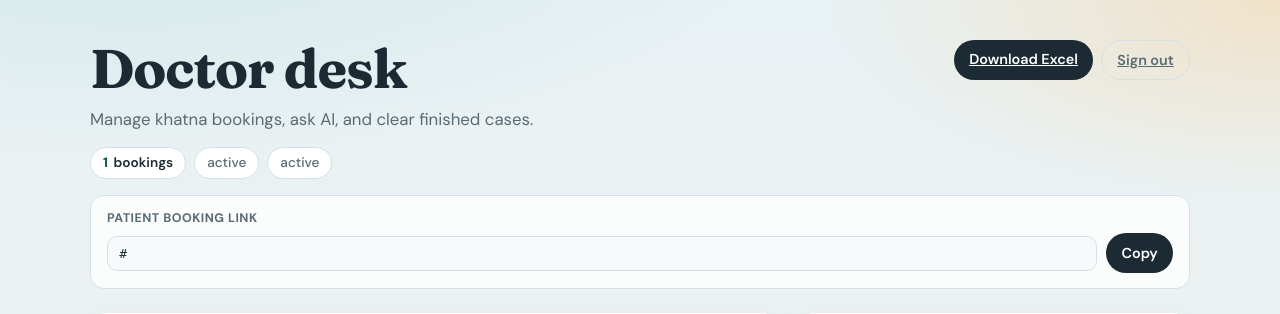
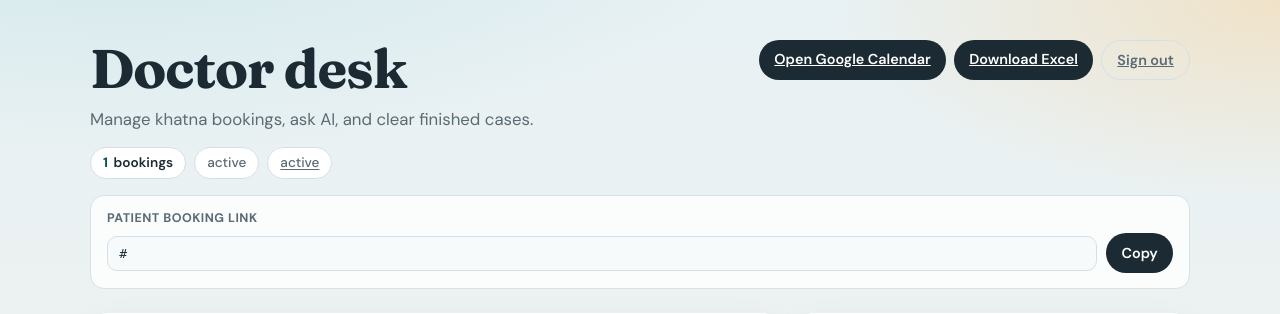
Before and after one commit to Pcdesai11/appointment-app, a Flask app: template templates/doctor.html in a window 1280 px wide. Shown: the top 314 px of the page. Run offline with Flask 3, Linux system fonts and the light colour scheme; the template is opened without the code that fills it: most values are stand-ins (such as "Sample title", 1, 10 or a date in 2020).

Commit message:
Add Google Calendar link on the doctor desk.
Co-authored-by: Cursor <cursoragent@cursor.com>

```diff
--- a/app.py
+++ b/app.py
@@ -860,6 +860,16 @@ def doctor_password() -> str:
     return os.getenv("DOCTOR_PASSWORD", "doctor123").strip() or "doctor123"
 
 
+def google_calendar_link() -> str:
+    """Open Google Calendar; deep-link to configured calendar when possible."""
+    from urllib.parse import quote
+
+    cal_id = os.getenv("GOOGLE_CALENDAR_ID", "").strip()
+    if cal_id:
+        return f"https://calendar.google.com/calendar/u/0/r?cid={quote(cal_id)}"
+    return "https://calendar.google.com/calendar/"
+
+
 def doctor_logged_in() -> bool:
     from flask import session
 
@@ -1123,6 +1133,7 @@ def doctor_dashboard():
         excel_path=storage_label(),
         ai_status=ai_status,
         calendar_status=calendar_status,
+        calendar_link=google_calendar_link(),
         patient_link=url_for("patient_form", _external=True),
         time_labels=TIME_LABELS,
     )
--- a/static/style.css
+++ b/static/style.css
@@ -612,6 +612,16 @@ tr:last-child td {
   font-weight: 500;
 }
 
+.stat-chip-link {
+  color: inherit;
+  text-decoration: underline;
+  text-underline-offset: 0.15em;
+}
+
+.stat-chip-link:hover {
+  color: var(--accent-dark);
+}
+
 .share-box {
   margin-top: 1rem;
   padding: 0.9rem 1rem;
--- a/templates/doctor.html
+++ b/templates/doctor.html
@@ -19,6 +19,7 @@
           <p class="tagline">Manage khatna bookings, ask AI, and clear finished cases.</p>
         </div>
         <div class="doctor-header-actions">
+          <a class="btn btn-secondary btn-compact" href="{{ calendar_link }}" target="_blank" rel="noopener noreferrer">Open Google Calendar</a>
           <a class="btn btn-secondary btn-compact" href="{{ url_for('download_excel') }}">Download Excel</a>
           <a class="btn btn-ghost btn-compact" href="{{ url_for('doctor_logout') }}">Sign out</a>
         </div>
@@ -27,7 +28,9 @@
       <div class="doctor-stats">
         <div class="stat-chip"><span>{{ booking_count }}</span> bookings</div>
         <div class="stat-chip subtle">{{ ai_status }}</div>
-        <div class="stat-chip subtle">{{ calendar_status }}</div>
+        <div class="stat-chip subtle">
+          <a class="stat-chip-link" href="{{ calendar_link }}" target="_blank" rel="noopener noreferrer">{{ calendar_status }}</a>
+        </div>
       </div>
 
       <div class="share-box">
```
